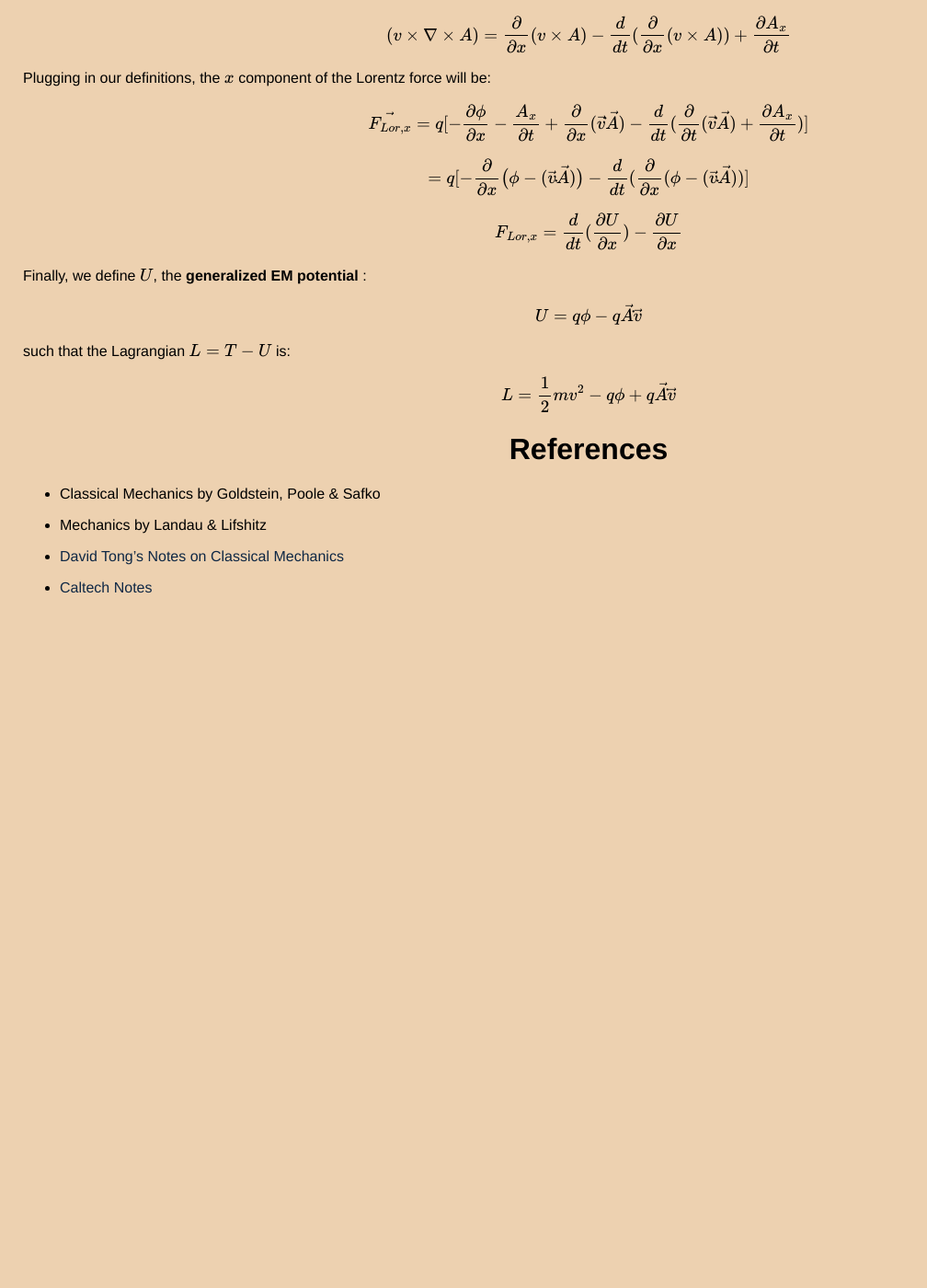
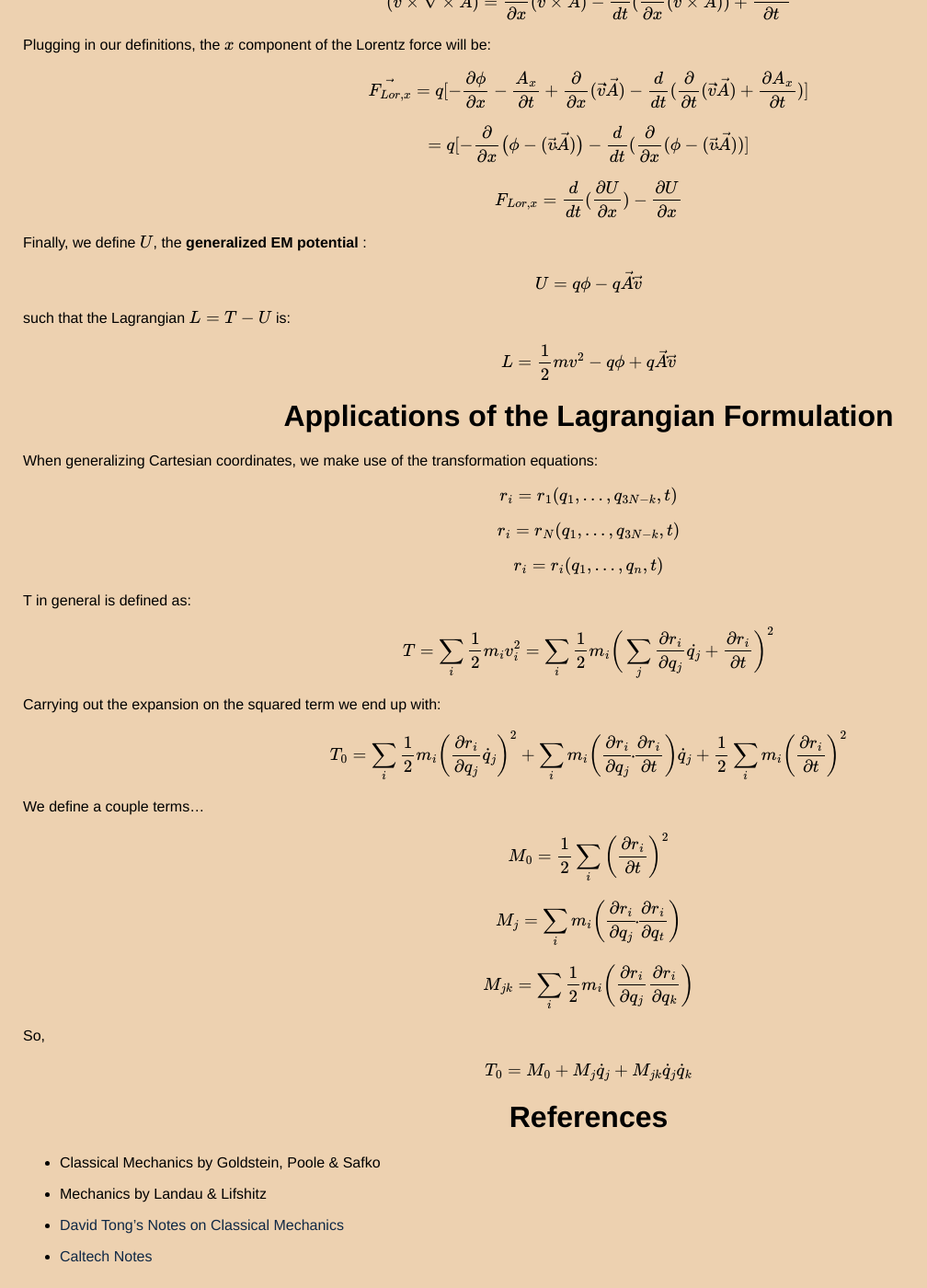
Before and after one commit to thaihangchung7/thaihangchung7.github.io, a Jekyll site: the page built from _notes/classical.md, in a window 1280 px wide and 1400 px high, scrolled down 7709 px. Shown: the whole window at 92% size, without its empty margins (0-1008 px from the left). Built offline with Jekyll 4.4.1, drawn with Linux system fonts in a browser that asks for light colours; formulas are drawn with MathJax 3; before the commit the page ends 8382 px from its top, so only the background shows below that; some of the changed text lies outside the part shown.

Commit message:
Lagrangian Applications

```diff
--- a/_notes/classical.md
+++ b/_notes/classical.md
@@ -18,7 +17,7 @@ Table of Contents
 * [Potential Energy](#potential-energy)
 * [System with Multiple Particles](#system-with-multiple-particles)
 * [Angular Momentum of a System of Particles](#angular-momentum-of-a-system-of-particles)
-* [Path to Lagrange](#path-to-lagrange)
+* [Generalizing Coordinates](#generalizing-coordinates)
   * [A word on constraints and generalized coordinates](#a-word-on-constraints-and-generalized-coordinates)
 * [D'Alembert's Principle](#dalemberts-principle)
 * [Generalizing to Lagrange](#generalizing-to-lagrange)
@@ -40,7 +39,8 @@ $$ \vec{p} = m \vec{v} $$
 $$ \vec{F} = \frac{d\vec{p}}{dt} \equiv \dot{p} $$
 
 for an _inertial_ or _Galilean_ system.
-## Theorem: Conservation for the linear momentum of a particle
+
+**(Theorem) Conservation for the linear momentum of a particle**
 
 If the total force $$ \vec{F} = 0 $$, then $$ \dot{p} = 0 $$ and the linear momentum $$ p $$ is conserved.
 
@@ -177,7 +177,7 @@ $$ \frac{d \vec{L}}{dt} = \vec{N}^{e} $$
 
 in other words, the time derivative of the total angular momentum is equal to the moment of the external force about a given point.
 
-# Path to Lagrange
+# Generalizing Coordinates
 
 A infinitesimal virtual displacement is denoted by $$ \delta \vec{r_{i}} $$. This is also referred to as a "variation" (arises from calculus of variations). As opposed to a physical displacement, a _virtual_ displacement is anaglous to a blind person infinitesimally probing their surroundings where as a seeing person physically takes an infinitesimal step.
 
@@ -355,6 +355,39 @@ such that the Lagrangian $$ L = T - U $$ is:
 $$ L = \frac{1}{2} m v^{2} - q \phi + q \vec{A} \dot{} \vec{v} $$
 
 
+# Applications of the Lagrangian Formulation
+
+When generalizing Cartesian coordinates, we make use of the transformation equations:
+
+$$ r_{i} = r_{1}(q_{1},...,q_{3N-k},t) $$
+
+$$ r_{i} = r_{N}(q_{1},...,q_{3N-k},t) $$
+
+$$ r_{i} = r_{i}(q_{1},...,q_{n},t) $$
+
+T in general is defined as:
+
+$$ T = \sum_{i} \frac{1}{2} m_{i} v_{i}^{2} = \sum_{i} \frac{1}{2} m_{i} \bigg( \sum_{j} \frac{\partial r_{i}}{\partial q_{j}} \dot{q_{j}} + \frac{\partial r_{i}}{\partial t} \bigg)^{2}  $$
+
+Carrying out the expansion on the squared term we end up with:
+
+$$ T_{0} = \sum_{i} \frac{1}{2} m_{i} \bigg(\frac{\partial r_{i}}{\partial q_{j}} \dot{q}_{j} \bigg)^{2} + \sum_{i} m_{i} \bigg( \frac{\partial r_{i}}{\partial q_{j}} \dot{} \frac{\partial r_{i}}{\partial t} \bigg) \dot{q}_{j} + \frac{1}{2} \sum_{i} m_{i} \bigg( \frac{\partial r_{i}}{\partial t} \bigg)^{2}  $$
+
+
+We define a couple terms...
+
+$$ M_{0} = \frac{1}{2} \sum_{i} \bigg( \frac{\partial r_{i}}{\partial t} \bigg)^{2} $$
+
+$$ M_{j} = \sum_{i} m_{i} \bigg( \frac{\partial r_{i}}{\partial q_{j}} \dot{} \frac{\partial r_{i}}{\partial q_{t}} \bigg) $$
+
+$$ M_{jk} = \sum_{i} \frac{1}{2} m_{i} \bigg(\frac{\partial r_{i}}{\partial q_{j}} \frac{\partial r_{i}}{\partial q_{k}} \bigg) $$
+
+So,
+
+$$ T_{0} = M_{0} + M_{j} \dot{q}_{j} + M_{jk} \dot{q}_{j} \dot{q}_{k} $$
+
+
+
 # References
 
 + Classical Mechanics by Goldstein, Poole & Safko
```
Also changed, not shown: other parts of _notes/classical.md (+0 -1 lines).
